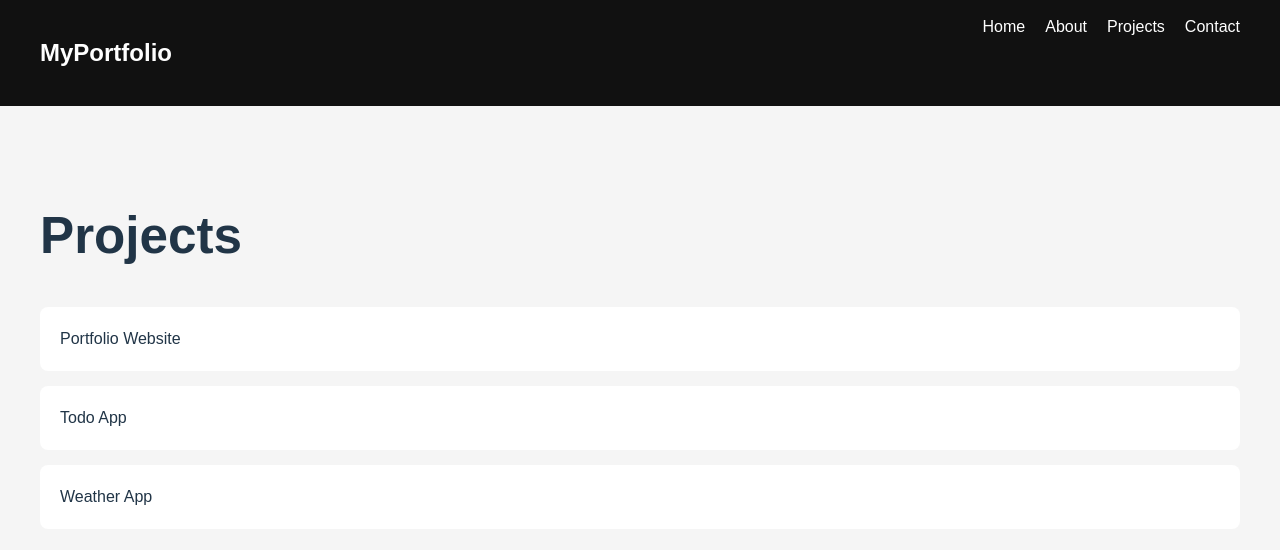
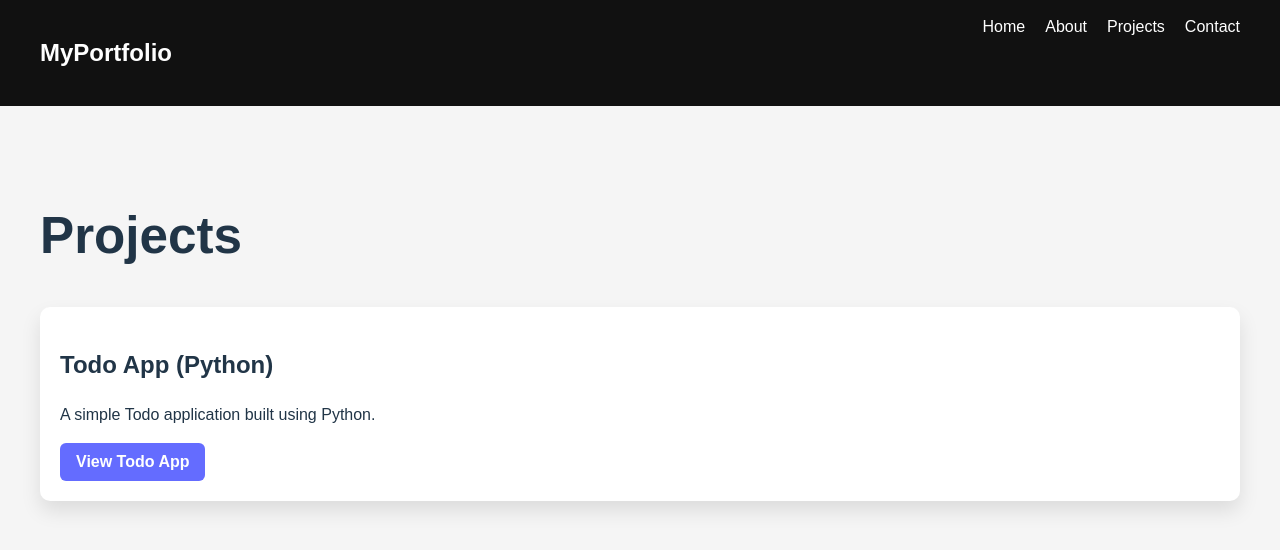
Before and after one commit to Alifiideas/olala, a React (Vite) app: page /projects in a window 1280 px wide. Shown: the top 550 px of the page. Built offline with nearby package versions, Linux system fonts and the light colour scheme.

Commit message:
Update metadata generator logic

```diff
--- a/src/App.css
+++ b/src/App.css
@@ -25,3 +25,17 @@ nav a {
 section {
   padding: 60px 40px;
 }
+
+button {
+  background: #646cff;
+  color: white;
+  border: none;
+  padding: 10px 16px;
+  border-radius: 6px;
+  cursor: pointer;
+  font-weight: bold;
+}
+
+button:hover {
+  background: #535bf2;
+}
--- a/src/pages/Projects.jsx
+++ b/src/pages/Projects.jsx
@@ -3,35 +3,34 @@ import { motion } from "framer-motion";
 function Projects() {
   return (
     <motion.section
-      initial="hidden"
-      animate="visible"
-      variants={{
-        hidden: { opacity: 0 },
-        visible: {
-          opacity: 1,
-          transition: { staggerChildren: 0.2 }
-        }
-      }}
+      initial={{ opacity: 0 }}
+      animate={{ opacity: 1 }}
+      transition={{ duration: 0.6 }}
     >
       <h1>Projects</h1>
 
-      {["Portfolio Website", "Todo App", "Weather App"].map((project) => (
+      {/* TODO APP PROJECT */}
       <motion.div
-          key={project}
-          variants={{
-            hidden: { opacity: 0, y: 30 },
-            visible: { opacity: 1, y: 0 }
-          }}
+        whileHover={{ scale: 1.03 }}
         style={{
           background: "#fff",
           padding: "20px",
-            margin: "15px 0",
-            borderRadius: "8px"
+          margin: "20px 0",
+          borderRadius: "10px",
+          boxShadow: "0 10px 20px rgba(0,0,0,0.1)"
         }}
       >
-          {project}
+        <h2>Todo App (Python)</h2>
+        <p>A simple Todo application built using Python.</p>
+
+        <a
+          href="https://todo-flask.onrender.com"
+          target="_blank"
+          rel="noopener noreferrer"
+        >
+          <button>View Todo App</button>
+        </a>
       </motion.div>
-      ))}
     </motion.section>
   );
 }
```
Lines whose indentation alone changed are shown as unchanged.
